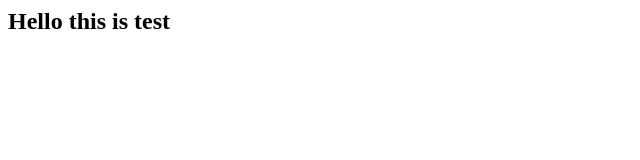
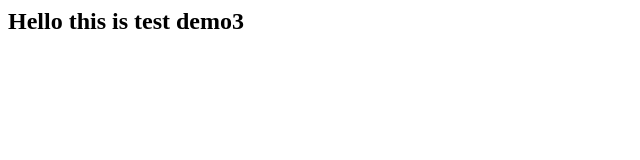
Before and after one commit to vijayapplicationcode/demo-jenkins, a plain HTML site: page index.html in a window 1280 px wide. Shown: the whole page, without its empty margins (0-640 px from the left). Drawn offline with Linux system fonts and the light colour scheme.

Commit message:
Update index.html

```diff
--- a/index.html
+++ b/index.html
@@ -1,5 +1,5 @@
 <html>
 <body>
-<h2> Hello this is test </h2>
+<h2> Hello this is test demo3 </h2>
 </body>
 </html>
```
